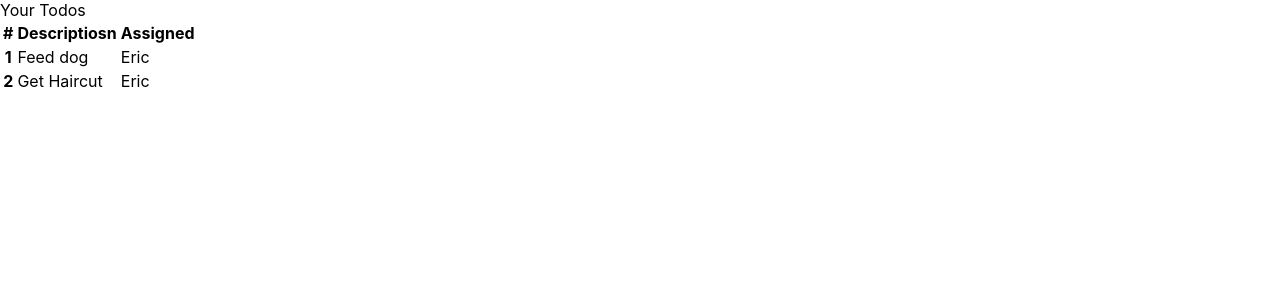
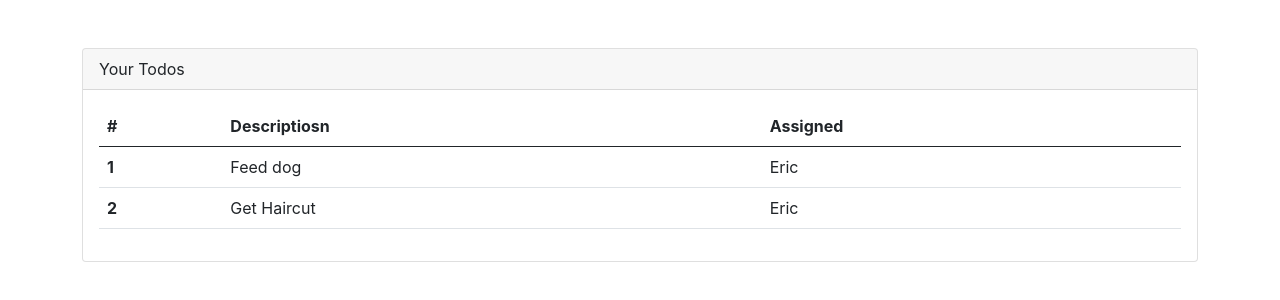
Before and after one commit to tcsauter/react-todos, a React (Create React App) app: page / in a window 1280 px wide. Shown: the top 300 px of the page. Built offline with nearby package versions, Linux system fonts and the light colour scheme.

Commit message:
Implement Bootstrap. Create TodoRowItem component.

```diff
--- a/public/index.html
+++ b/public/index.html
@@ -15,6 +15,10 @@
       user's mobile device or desktop. See https://developers.google.com/web/fundamentals/web-app-manifest/
     -->
     <link rel="manifest" href="%PUBLIC_URL%/manifest.json" />
+
+    <!-- Bootstrap CSS -->
+    <link href="https://cdn.jsdelivr.net/npm/bootstrap@5.0.2/dist/css/bootstrap.min.css" rel="stylesheet" integrity="sha384-EVSTQN3/azprG1Anm3QDgpJLIm9Nao0Yz1ztcQTwFspd3yD65VohhpuuCOmLASjC" crossorigin="anonymous">
+
     <!--
       Notice the use of %PUBLIC_URL% in the tags above.
       It will be replaced with the URL of the `public` folder during the build.
@@ -39,5 +43,8 @@
       To begin the development, run `npm start` or `yarn start`.
       To create a production bundle, use `npm run build` or `yarn build`.
     -->
+
+    <!-- Option 1: Bootstrap Bundle with Popper -->
+    <script src="https://cdn.jsdelivr.net/npm/bootstrap@5.0.2/dist/js/bootstrap.bundle.min.js" integrity="sha384-MrcW6ZMFYlzcLA8Nl+NtUVF0sA7MsXsP1UyJoMp4YLEuNSfAP+JcXn/tWtIaxVXM" crossorigin="anonymous"></script>
   </body>
 </html>
--- a/src/App.js
+++ b/src/App.js
@@ -1,14 +1,15 @@
 import './App.css';
+import TodoRowItem from "./components/TodoRowItem";
 
 function App() {
   return (
-    <div>
-        <div>
-            <div>
+    <div className='mt-5 container'>
+        <div className='card'>
+            <div className='card-header'>
                 Your Todos
             </div>
-            <div>
-                <table>
+            <div className='card-body'>
+                <table className='table table-hover'>
                     <thead>
                     <tr>
                         <th scope='col'>#</th>
@@ -17,11 +18,7 @@ function App() {
                     </tr>
                     </thead>
                     <tbody>
-                    <tr>
-                        <th scope='row'>1</th>
-                        <td>Feed dog</td>
-                        <td>Eric</td>
-                    </tr>
+                    <TodoRowItem />
                     <tr>
                         <th scope='row'>2</th>
                         <td>Get Haircut</td>
--- /dev/null
+++ b/src/components/TodoRowItem.js
@@ -0,0 +1,11 @@
+function TodoRowItem() {
+    return(
+        <tr>
+            <th scope='row'>1</th>
+            <td>Feed dog</td>
+            <td>Eric</td>
+        </tr>
+    );
+}
+
+export default TodoRowItem;
```
